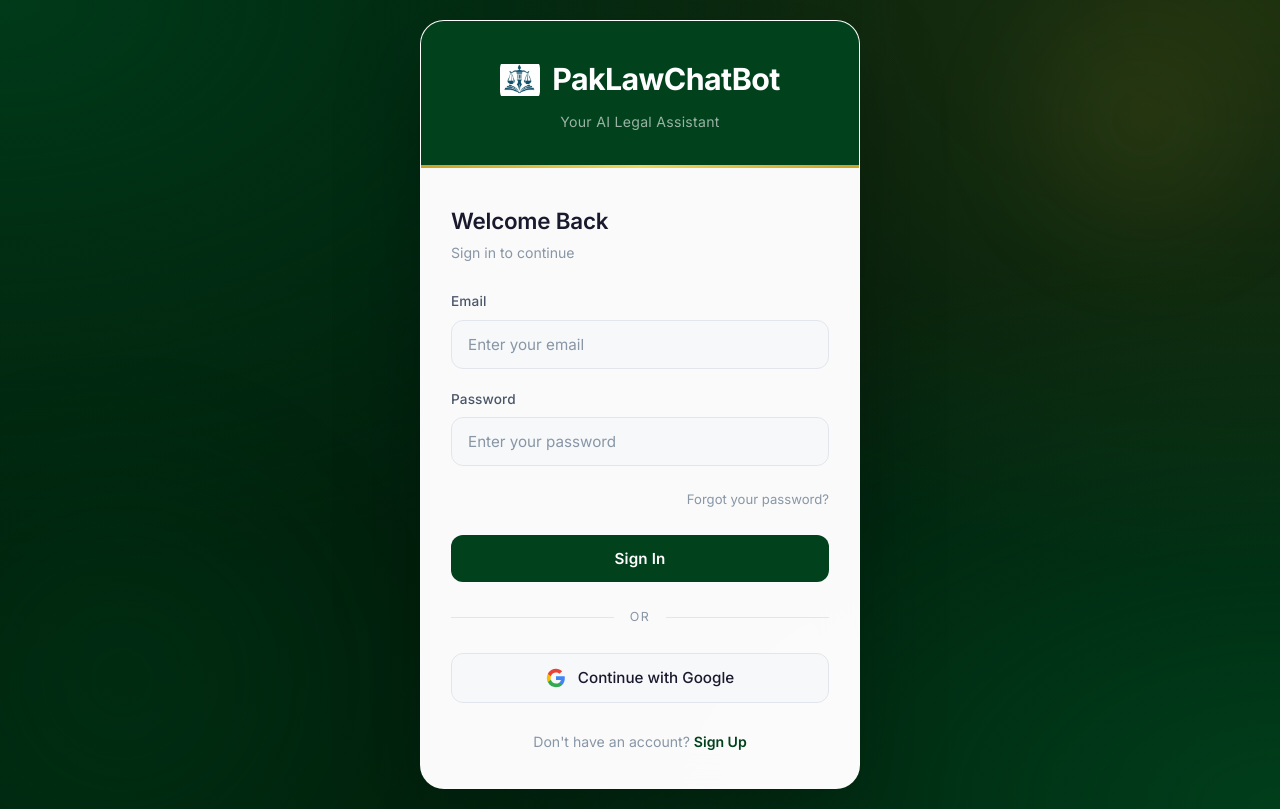
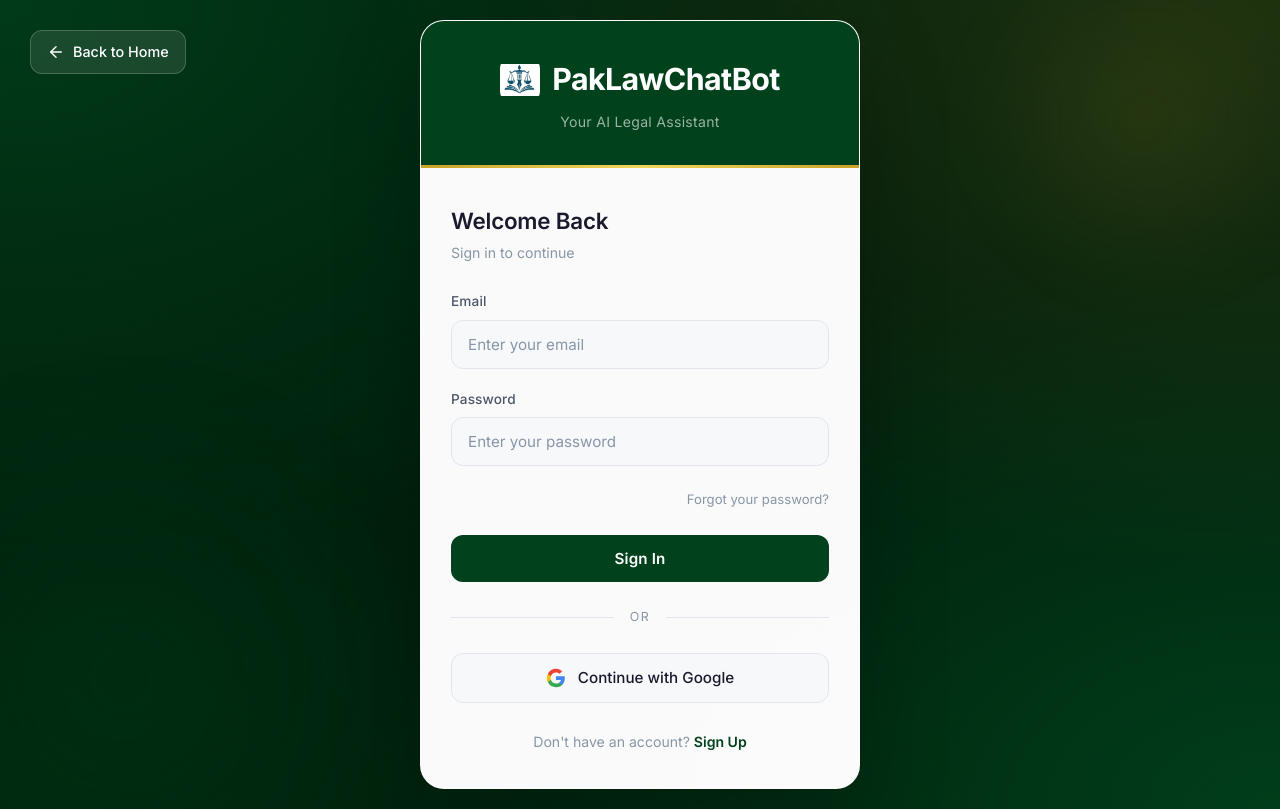
Before and after one commit to muzammilahmad01/PakLawChatBot, a React app in the folder frontend/: page /login in a window 1280 px wide. Built offline with nearby package versions, Linux system fonts and the light colour scheme; no server answers; the HTML template or start-up script is replaced by a standard one.

Commit message:
Updated Code

```diff
--- a/frontend/src/pages/Auth.css
+++ b/frontend/src/pages/Auth.css
@@ -310,3 +310,46 @@
     padding: 28px 20px;
   }
 }
+
+/* Floating Back Button */
+.back-button-floating {
+  position: absolute;
+  top: 30px;
+  left: 30px;
+  background: rgba(255, 255, 255, 0.1);
+  backdrop-filter: blur(10px);
+  -webkit-backdrop-filter: blur(10px);
+  border: 1px solid rgba(255, 255, 255, 0.2);
+  color: white;
+  padding: 10px 16px;
+  border-radius: 12px;
+  font-family: 'Inter', sans-serif;
+  font-size: 0.9rem;
+  font-weight: 500;
+  cursor: pointer;
+  display: flex;
+  align-items: center;
+  gap: 8px;
+  transition: all 0.3s ease;
+  z-index: 10;
+  text-decoration: none;
+}
+
+.back-button-floating:hover {
+  background: rgba(255, 255, 255, 0.2);
+  transform: translateX(-3px);
+}
+
+.back-button-floating svg {
+  width: 18px;
+  height: 18px;
+}
+
+@media (max-width: 480px) {
+  .back-button-floating {
+    top: 15px;
+    left: 15px;
+    padding: 8px 12px;
+    font-size: 0.85rem;
+  }
+}
--- a/frontend/src/pages/Login.jsx
+++ b/frontend/src/pages/Login.jsx
@@ -62,6 +62,13 @@ function Login() {
 
   return (
     <div className="auth-container">
+      <Link to="/" className="back-button-floating">
+        <svg viewBox="0 0 24 24" fill="none" stroke="currentColor" strokeWidth="2" strokeLinecap="round" strokeLinejoin="round">
+          <line x1="19" y1="12" x2="5" y2="12"></line>
+          <polyline points="12 19 5 12 12 5"></polyline>
+        </svg>
+        Back to Home
+      </Link>
       <div className="auth-card">
         <div className="auth-header">
           <div style={{ display: 'flex', alignItems: 'center', justifyContent: 'center', gap: '12px', marginBottom: '8px' }}>
--- a/frontend/src/pages/SignUp.jsx
+++ b/frontend/src/pages/SignUp.jsx
@@ -95,6 +95,13 @@ function SignUp() {
 
     return (
         <div className="auth-container">
+            <Link to="/" className="back-button-floating">
+                <svg viewBox="0 0 24 24" fill="none" stroke="currentColor" strokeWidth="2" strokeLinecap="round" strokeLinejoin="round">
+                    <line x1="19" y1="12" x2="5" y2="12"></line>
+                    <polyline points="12 19 5 12 12 5"></polyline>
+                </svg>
+                Back to Home
+            </Link>
             <div className="auth-card">
                 <div className="auth-header">
                     <div style={{ display: 'flex', alignItems: 'center', justifyContent: 'center', gap: '12px', marginBottom: '8px' }}>
--- a/frontend/src/services/api.js
+++ b/frontend/src/services/api.js
@@ -1,7 +1,7 @@
 const API_URL = '';  // Empty = same origin, Nginx handles the proxy
 
 
-export const sendChatMessage = async (message, useRag = true, category = null) => {
+export const sendChatMessage = async (message, useRag = true, category = null, signal = null) => {
     try {
         const response = await fetch(`${API_URL}/api/chat`, {
             method: 'POST',
@@ -13,6 +13,7 @@ export const sendChatMessage = async (message, useRag = true, category = null) =
                 use_rag: useRag,
                 category: category,
             }),
+            signal: signal,
         });
 
         if (!response.ok) {
```
Also changed, not shown: frontend/src/pages/Chat.jsx (+88 -18 lines).
